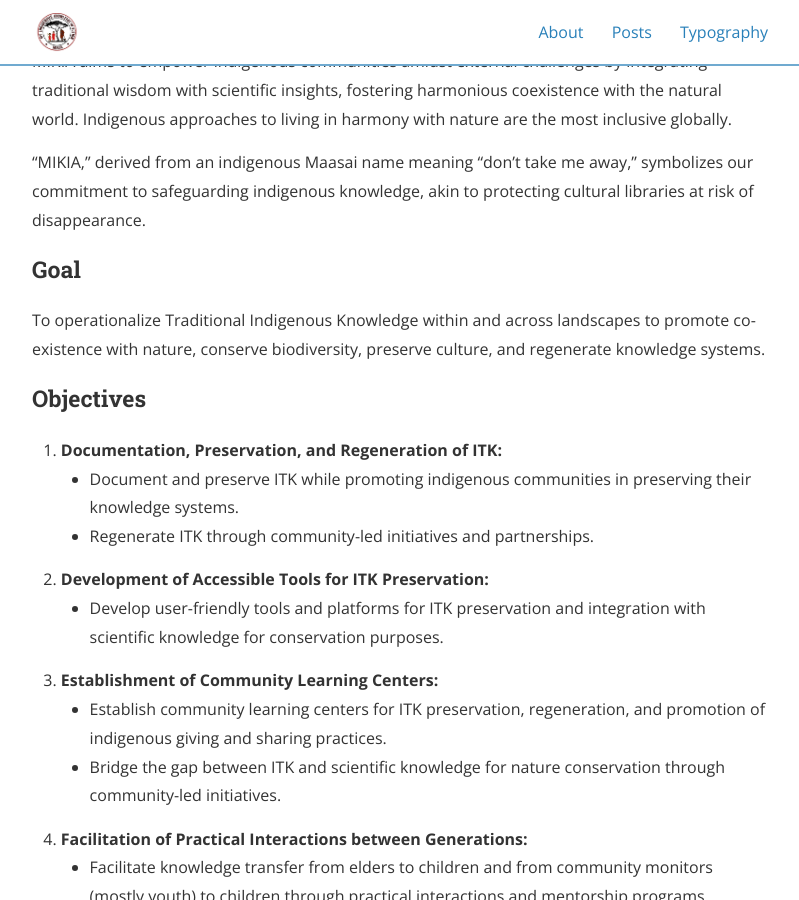
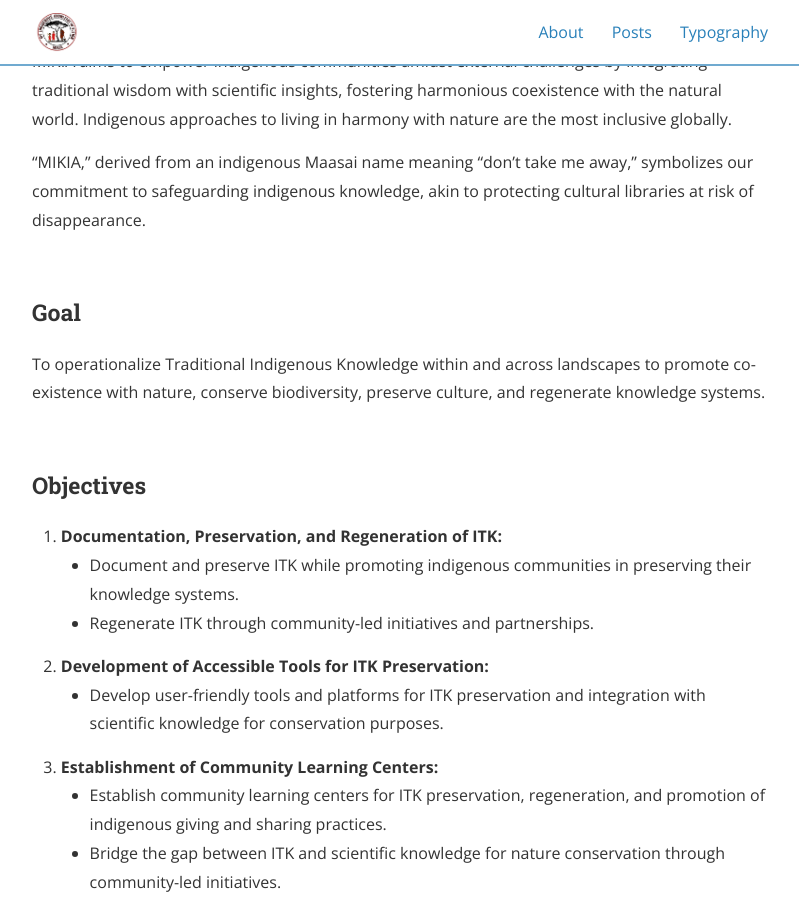
Before and after one commit to mikiakenya/mikiakenya.github.io, a Jekyll site: the page built from about.md, in a window 1280 px wide and 900 px high, scrolled down 668 px. Shown: the whole window, without its empty margins (240-1039 px from the left). Built offline with Jekyll 4.4.1, drawn with Linux system fonts in a browser that asks for light colours; nearby versions of some CDN libraries.

Commit message:
Updated sunset image and about page

```diff
--- a/_config.yml
+++ b/_config.yml
@@ -20,7 +20,7 @@ description: >
 # root of your server.
 baseurl: "" # the subpath of your site, e.g. /blog/
 url: "" # the base hostname & protocol for your site
-cover: "/assets/sunset.JPG"
+cover: "/assets/sunset_small.JPG"
 logo: "/assets/mikia.png"
 
 # Build settings
--- a/about.md
+++ b/about.md
@@ -12,11 +12,12 @@ MIKIA is an indigenous people's organization led by a young indigenous leader, c
 
 "MIKIA," derived from an indigenous Maasai name meaning "don't take me away," symbolizes our commitment to safeguarding indigenous knowledge, akin to protecting cultural libraries at risk of disappearance.
 
-
+<br>
 
 ### Goal
 To operationalize Traditional Indigenous Knowledge within and across landscapes to promote co-existence with nature, conserve biodiversity, preserve culture, and regenerate knowledge systems.
 
+<br>
 
 ### Objectives
 1.	**Documentation, Preservation, and Regeneration of ITK:**
@@ -30,6 +31,7 @@ To operationalize Traditional Indigenous Knowledge within and across landscapes
 4.	**Facilitation of Practical Interactions between Generations:**
     * Facilitate knowledge transfer from elders to children and from community monitors (mostly youth) to children through practical interactions and mentorship programs.
 
+<br>
 
 ### Target Audience
 MIKIA Association targets indigenous peoples within their spaces of existence, prioritizing ITK documentation, preservation, and knowledge transfer with ownership and consent from indigenous peoples and project stakeholders.
```
Also changed, not shown: assets/sunset_small.JPG (added).
